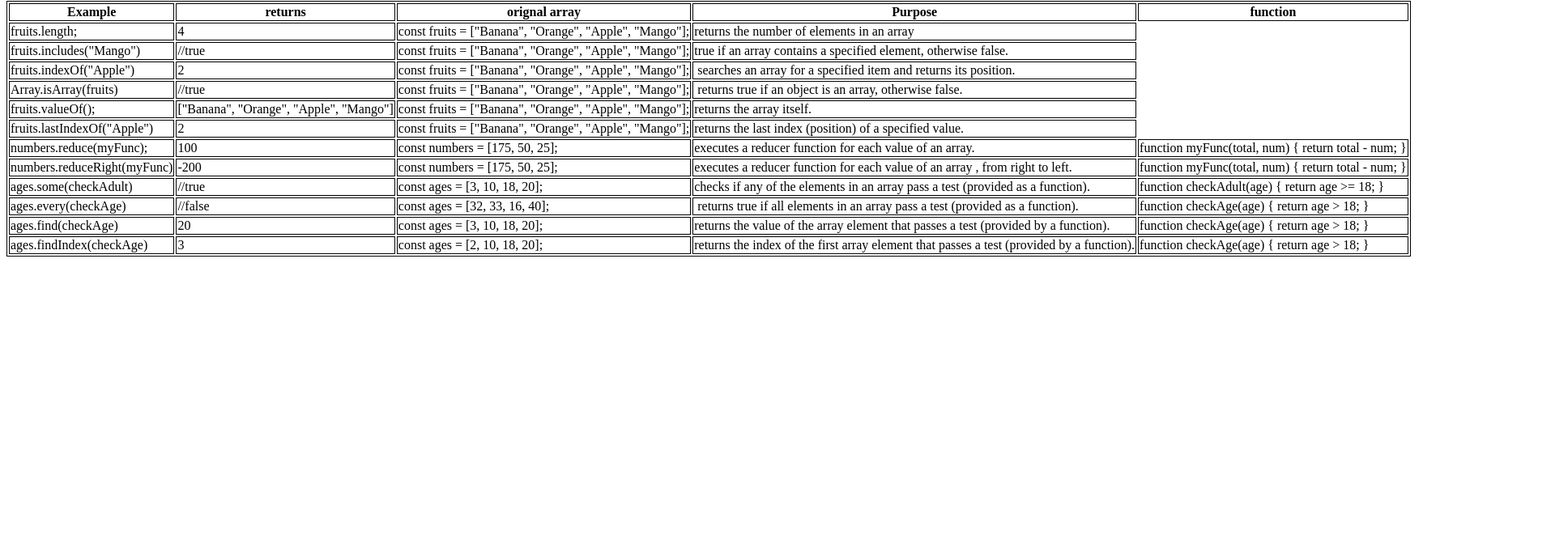
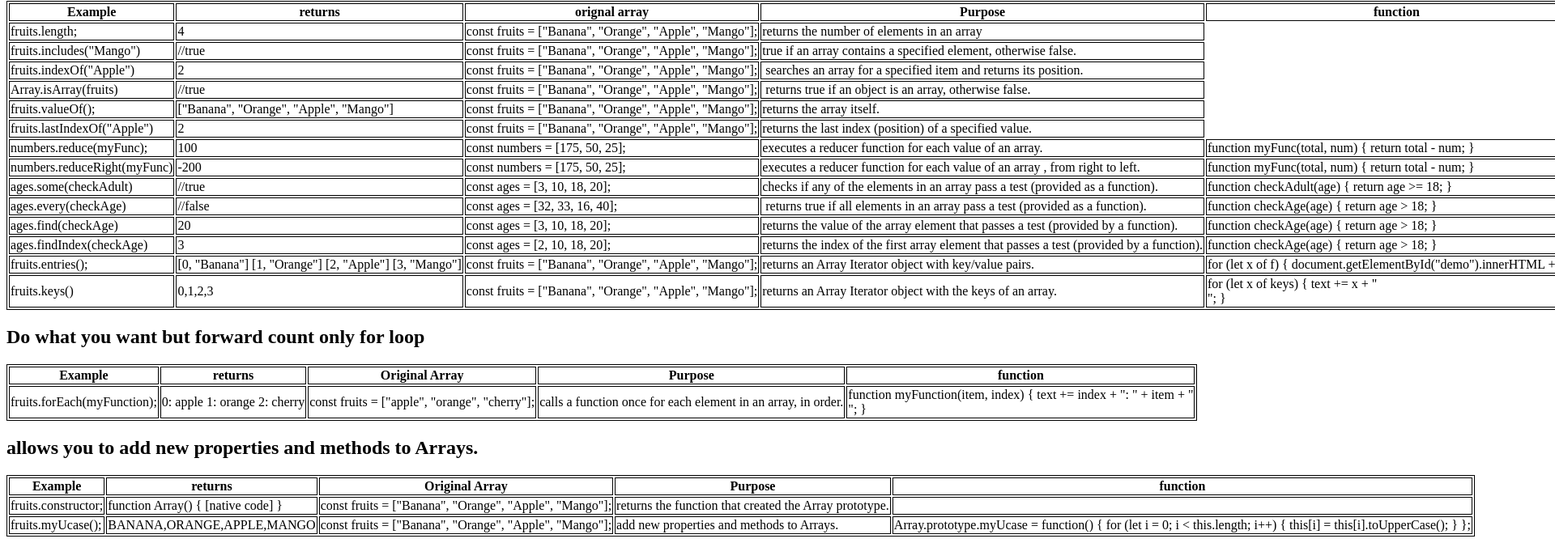
Before and after one commit to promoteglobal/iteratorChart, a plain HTML site: page index.html in a window 1280 px wide. Shown: the part 723-1394 px from the top of the page at 81% size, 1920 px wide, since content can reach past the window. Before the commit the page ends 1048 px from the top, so only its background shows below. Drawn offline with Linux system fonts and the light colour scheme.

Commit message:
completed content HTML

```diff
--- a/index.html
+++ b/index.html
@@ -220,7 +220,7 @@
         <td>const ages = [3, 10, 18, 20]; </td>
         <td>checks if any of the elements in an array pass a test (provided as a function). </td>
         <td>function checkAdult(age) {
-            return age >= 18;
+            return age &#62= 18;
             }
         </td>
       </tr>
@@ -230,7 +230,7 @@
         <td>const ages = [32, 33, 16, 40]; </td>
         <td> returns true if all elements in an array pass a test (provided as a function).</td>
         <td>function checkAge(age) {
-            return age > 18;
+            return age &#62 18;
             }
         </td>
       </tr>
@@ -240,7 +240,7 @@
         <td>const ages = [3, 10, 18, 20];  </td>
         <td>returns the value of the array element that passes a test (provided by a function). </td>
         <td>function checkAge(age) {
-            return age > 18;
+            return age &#62 18;
             }
         </td>
       </tr>
@@ -250,12 +250,99 @@
         <td>const ages = [2, 10, 18, 20]; </td>
         <td>returns the index of the first array element that passes a test (provided by a function). </td>
         <td>function checkAge(age) {
-            return age > 18;
+            return age &#62 18;
+            }
+        </td>
+      </tr>
+      <tr>
+        <td>fruits.entries();</td>
+        <td>[0, "Banana"]
+            [1, "Orange"]
+            [2, "Apple"]
+            [3, "Mango"]
+        </td>
+        <td>const fruits = ["Banana", "Orange", "Apple", "Mango"]; </td>
+        <td>returns an Array Iterator object with key/value pairs.</td>
+        <td>for (let x of f) {
+            document.getElementById("demo").innerHTML += x;
+            }
+        </td>
+      </tr>
+      <tr>
+        <td>fruits.keys()</td>
+        <td>0,1,2,3</td>
+        <td>const fruits = ["Banana", "Orange", "Apple", "Mango"]; </td>
+        <td>returns an Array Iterator object with the keys of an array. </td>
+        <td>for (let x of keys) {
+            text += x + "<br>";
             }
         </td>
       </tr>
     </tbody>
   </table>
 
+  <h2>Do what you want but forward count only for loop</h2>
+
+  <table>
+    <thead>
+      <tr>
+        <th>Example</th>
+        <th>returns</th>
+        <th>Original Array</th>
+        <th>Purpose</th>
+        <th>function</th>
+      </tr>
+    </thead>
+    <tbody>
+      <tr>
+        <td>fruits.forEach(myFunction);</td>
+        <td>0: apple
+            1: orange
+            2: cherry
+        </td>
+        <td>const fruits = ["apple", "orange", "cherry"];</td>
+        <td> calls a function once for each element in an array, in order.</td>
+        <td>function myFunction(item, index) {
+            text += index + ": " + item + "<br>";
+            }
+        </td>
+      </tr>
+    </tbody>
+  </table>
+
+  <h2>allows you to add new properties and methods to Arrays.</h2>
+
+  <table>
+    <thead>
+      <tr>
+        <th>Example</th>
+        <th>returns</th>
+        <th>Original Array</th>
+        <th>Purpose</th>
+        <th>function</th>
+      </tr>
+    </thead>
+    <tbody>
+      <tr>
+        <td>fruits.constructor;</td>
+        <td>function Array() { [native code] }</td>
+        <td>const fruits = ["Banana", "Orange", "Apple", "Mango"];</td>
+        <td>returns the function that created the Array prototype.</td>
+        <td></td>
+      </tr>
+      <tr>
+        <td>fruits.myUcase();</td>
+        <td>BANANA,ORANGE,APPLE,MANGO</td>
+        <td>const fruits = ["Banana", "Orange", "Apple", "Mango"];</td>
+        <td>add new properties and methods to Arrays.</td>
+        <td>Array.prototype.myUcase = function() {
+              for (let i = 0; i &#60 this.length; i++) {
+                this[i] = this[i].toUpperCase();
+              }
+            };
+        </td>
+      </tr>
+    </tbody>
+  </table>
 </body>
 </html>
```
